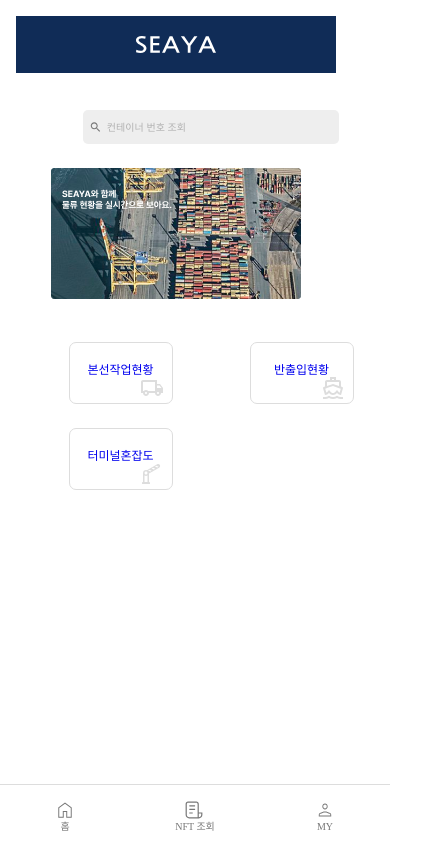
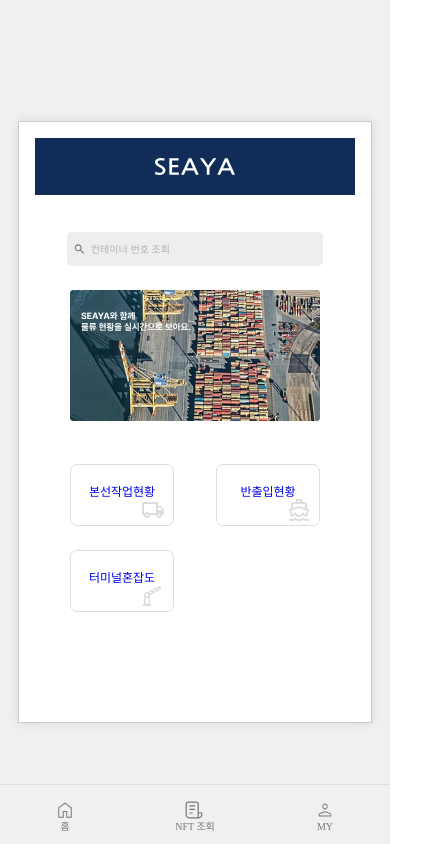
Before and after one commit to Serengeti-Lion-King/seaya-web, a React (Vite) app: page / in a window 390 px wide. Shown: the whole page, 422 px wide, since content can reach past the window. Built offline with nearby package versions, Linux system fonts and the light colour scheme.

Commit message:
feat: 모바일웹 레이아웃 구현
모바일 최적화된 디자인 그대로 PC에 적용

LR-18

```diff
--- a/src/App.scss
+++ b/src/App.scss
@@ -44,3 +44,11 @@
 // .read-the-docs {
 //   color: #888;
 // }
+
+html,
+body {
+  margin: 0;
+  padding: 0;
+  overflow-x: hidden; /* 가로 스크롤이 생기지 않도록 설정 */
+  width: 100%; /* 페이지가 화면 너비를 벗어나지 않도록 */
+}
--- a/src/App.tsx
+++ b/src/App.tsx
@@ -5,12 +5,12 @@ import TerminalCongestionCheckPage from '@pages/TerminalCongestionCheckPage';
 import VesselOperationStatusPage from '@pages/VesselOperationStatusPage';
 import { RouterProvider, createBrowserRouter } from 'react-router-dom';
 import './App.scss';
-import MainLayout from './layouts/MainLayout/MainLayout';
+import MobileWebLayout from './layouts/MobileWebLayout/MobileWebLayout';
 
 const router = createBrowserRouter([
   {
     path: '/',
-    element: <MainLayout />, // 공통 레이아웃을 적용합니다.
+    element: <MobileWebLayout />, // 공통 레이아웃을 적용합니다.
     children: [
       {
         path: '',
--- a/src/layouts/MainLayout/MainLayout.scss
+++ /dev/null
@@ -1,7 +0,0 @@
-.main-layout {
-  width: 100%;
-  min-width: 320px; /* 필요에 따라 최소 너비를 설정하세요 */
-  max-width: 600px;
-  margin: 0 auto; /* 화면 중앙에 배치되도록 하는 예시 */
-  padding: 16px; /* 여백을 위한 패딩 */
-}
--- a/src/layouts/MainLayout/MainLayout.tsx
+++ /dev/null
@@ -1,12 +0,0 @@
-import { Outlet } from 'react-router-dom';
-import './MainLayout.scss';
-
-const MainLayout = () => {
-  return (
-    <div className="main-layout">
-      <Outlet /> {/* 각 페이지가 이곳에 렌더링 됩니다. */}
-    </div>
-  );
-};
-
-export default MainLayout;
--- /dev/null
+++ b/src/layouts/MobileWebLayout/MobileWebLayout.scss
@@ -0,0 +1,22 @@
+.mobile-web-container {
+  display: flex;
+  justify-content: center;
+  align-items: center;
+  height: 100vh;
+  margin: 0;
+  background-color: #f0f0f0;
+}
+
+.mobile-web-view {
+  // width: 100%;
+  // min-width: 320px; /* 필요에 따라 최소 너비를 설정하세요 */
+  // max-width: 600px;
+  // margin: 0 auto; /* 화면 중앙에 배치되도록 하는 예시 */
+
+  width: 320px; /* 모바일 웹 너비 */
+  height: 568px; /* 모바일 웹 높이 */
+  border: 1px solid #ccc;
+  box-shadow: 0 0 10px rgba(0, 0, 0, 0.1);
+  background-color: white;
+  padding: 16px; /* 여백을 위한 패딩 */
+}
--- /dev/null
+++ b/src/layouts/MobileWebLayout/MobileWebLayout.tsx
@@ -0,0 +1,14 @@
+import { Outlet } from 'react-router-dom';
+import './MobileWebLayout.scss';
+
+const MobileWebLayout = () => {
+  return (
+    <div className="mobile-web-container">
+      <div className="mobile-web-view">
+        <Outlet /> {/* 각 페이지가 이곳에 렌더링 됩니다. */}
+      </div>
+    </div>
+  );
+};
+
+export default MobileWebLayout;
```
